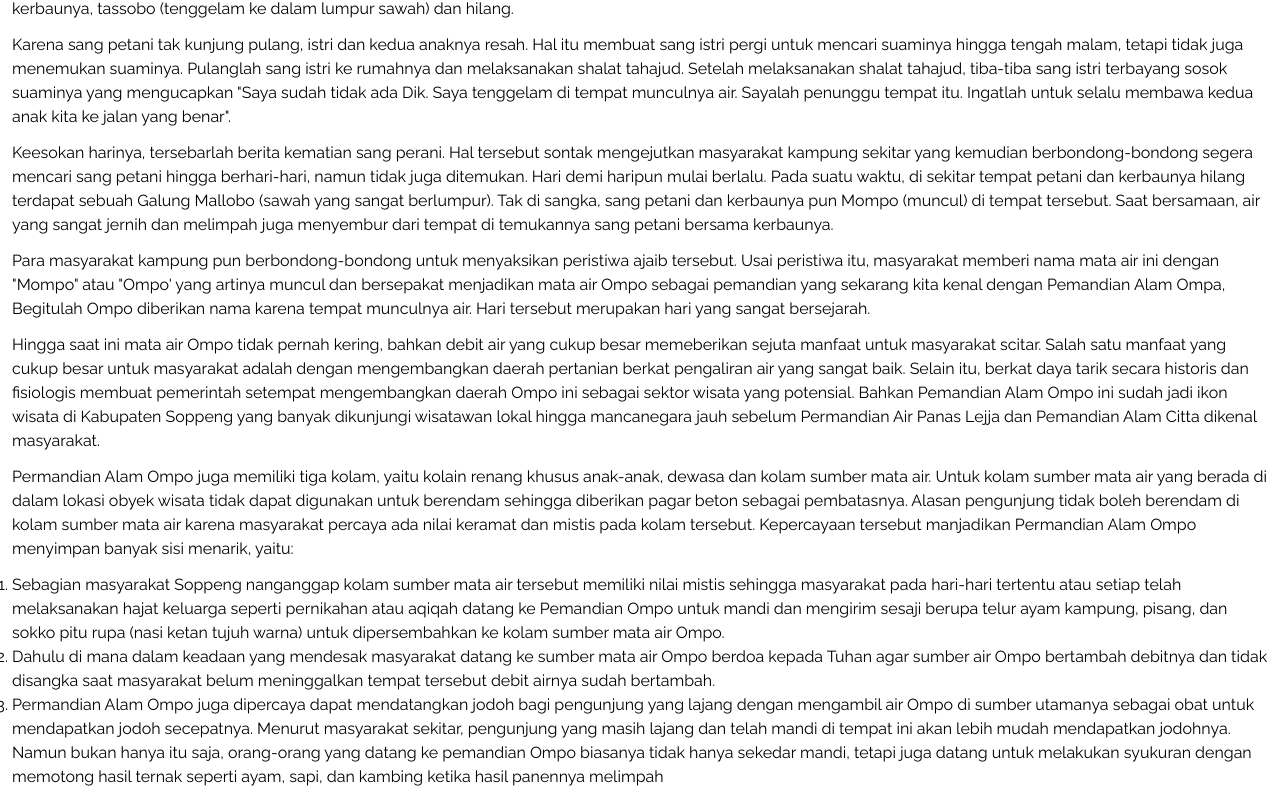
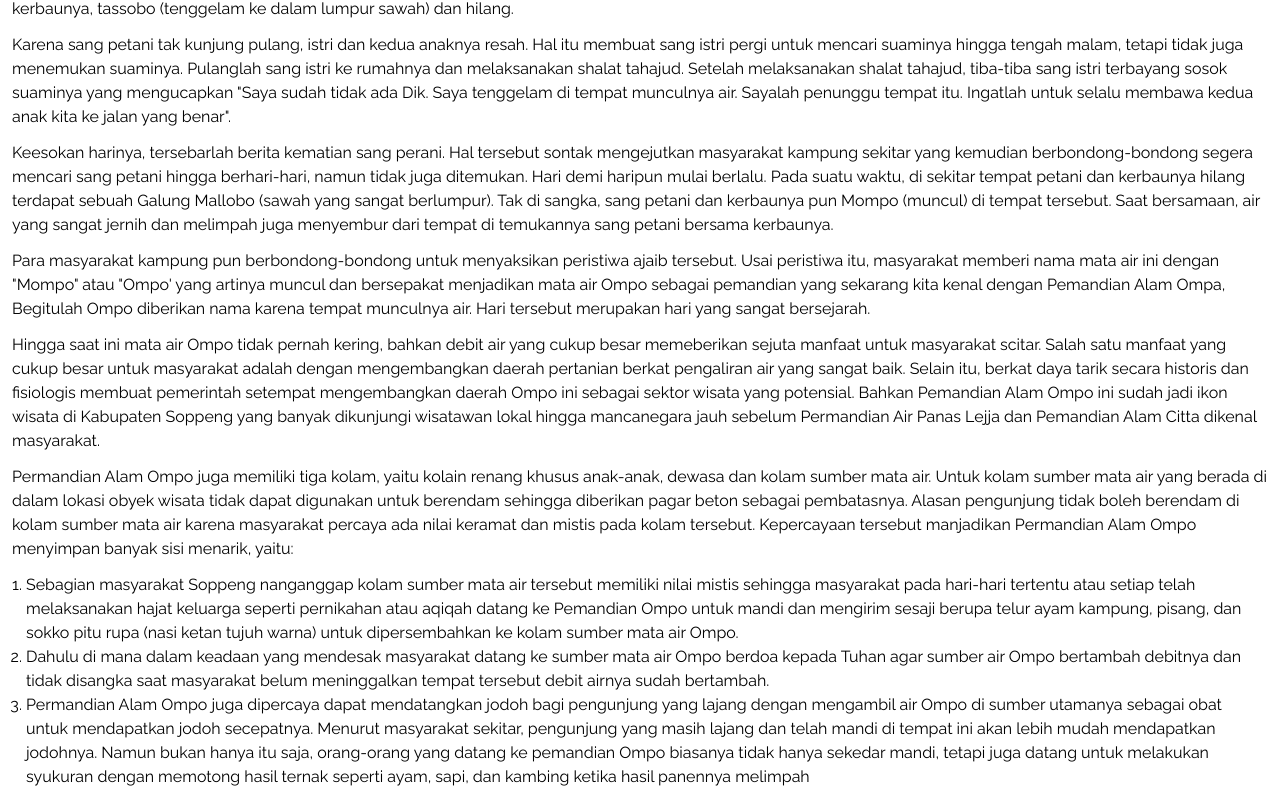
Before and after one commit to rid333/pohon-ompo, a SvelteKit app: page /sejarah-ompo in a window 1280 px wide. Shown: the part 507-1308 px from the top of the page. Built offline with nearby package versions, Linux system fonts and the light colour scheme.

Commit message:
updated pages

```diff
--- a/src/routes/sejarah-ompo/+page.svelte
+++ b/src/routes/sejarah-ompo/+page.svelte
@@ -34,7 +34,7 @@
     </div>
 
     <div>
-        <ul class="list-decimal">
+        <ul class="list-decimal pl-3.5">
             <li>Sebagian masyarakat Soppeng nanganggap kolam sumber mata air tersebut memiliki nilai mistis sehingga masyarakat pada hari-hari tertentu atau setiap telah melaksanakan hajat keluarga seperti pernikahan atau aqiqah datang ke Pemandian Ompo untuk mandi dan mengirim sesaji berupa telur ayam kampung, pisang, dan sokko pitu rupa (nasi ketan tujuh warna) untuk dipersembahkan ke kolam sumber mata air Ompo.</li>
             <li>Dahulu di mana dalam keadaan yang mendesak masyarakat datang ke sumber mata air Ompo berdoa kepada Tuhan agar sumber air Ompo bertambah debitnya dan tidak disangka saat masyarakat belum meninggalkan tempat tersebut debit airnya sudah bertambah.</li>
             <li>Permandian Alam Ompo juga dipercaya dapat mendatangkan jodoh bagi pengunjung yang lajang dengan mengambil air Ompo di sumber utamanya sebagai obat untuk mendapatkan jodoh secepatnya. Menurut masyarakat sekitar, pengunjung yang masih lajang dan telah mandi di tempat ini akan lebih mudah mendapatkan jodohnya. Namun bukan hanya itu saja, orang-orang yang datang ke pemandian Ompo biasanya tidak hanya sekedar mandi, tetapi juga datang untuk melakukan syukuran dengan memotong hasil ternak seperti ayam, sapi, dan kambing ketika hasil panennya melimpah</li>
```
